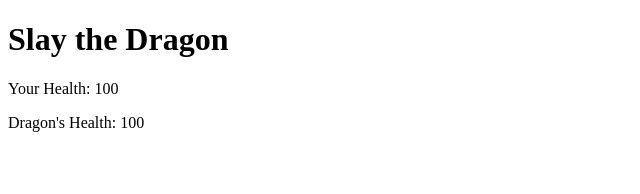
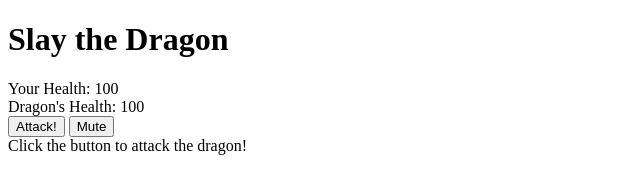
Before and after one commit to NiallPierce/Dragon-Slayer, a plain HTML site: page index.html in a window 1280 px wide. Shown: the whole page, without its empty margins (0-640 px from the left). Drawn offline with Linux system fonts and the light colour scheme.

Commit message:
Add Font, Image and Audio file, Update to HTML

```diff
--- a/assets/js/script.js
+++ b/assets/js/script.js
@@ -0,0 +1,2 @@
+document.getElementById('attackButton').addEventListener('click', playerAttack);
+document.getElementById('resetButton').addEventListener('click', resetGame);
--- a/index.html
+++ b/index.html
@@ -3,16 +3,22 @@
 <head>
     <meta charset="UTF-8">
     <meta name="viewport" content="width=device-width, initial-scale=1.0">
+    <title>Dragon Slayer</title>
     <link rel="stylesheet" href="assets/css/style.css">
-    <title>Document</title>
 </head>
 <body>
+    <h1>Slay the Dragon</h1>
     <div class="game-container">
-        <h1>Slay the Dragon</h1>
-        <div class="stats">
-            <p id="userHealth">Your Health: 100</p>
-            <p id="dragonHealth">Dragon's Health: 100</p>
+        <div class="health-container">
+            <div class="health" id="userHealth">Your Health: 100</div>
+            <div class="health" id="dragonHealth">Dragon's Health: 100</div>
         </div>
+        <div class="button-container">
+            <button id="attackButton">Attack!</button>
+            <button id="muteButton">Mute</button>
+            <button id="resetButton" style="display: none;">Reset</button>
+        </div>
+        <div id="gameMessage">Click the button to attack the dragon!</div>
     </div>
     <script src="assets/js/script.js"></script>
 </body>
```
Also changed, not shown: assets/font/BLKCHCRY.TTF (added), assets/images/dragonBG.webp (added), 1 other file.
